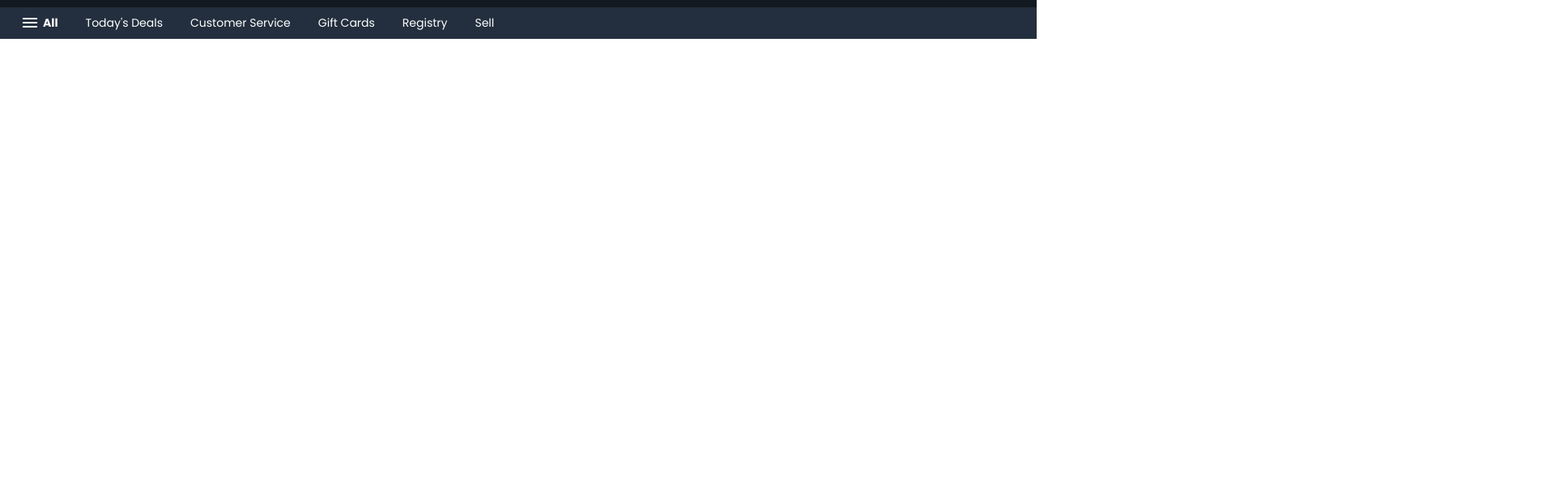
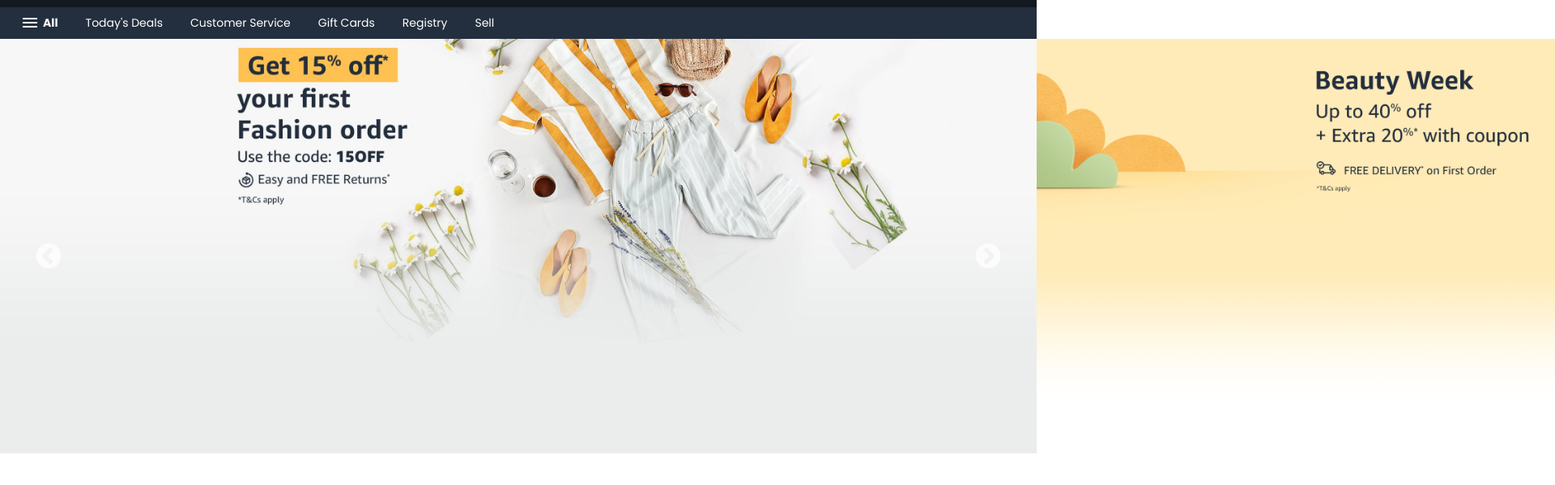
Before and after one commit to sudhanshugautam2911/amazon-clone, a React (Create React App) app: page / in a window 1280 px wide. Shown: the part 53-652 px from the top of the page at 81% size, 1920 px wide, since content can reach past the window. Built offline with nearby package versions, Linux system fonts and the light colour scheme.

Commit message:
ADD: Slick slider -__-

```diff
--- a/package.json
+++ b/package.json
@@ -14,6 +14,9 @@
     "react": "^18.2.0",
     "react-dom": "^18.2.0",
     "react-scripts": "5.0.1",
+    "react-slick": "^0.29.0",
+    "slick-carousel": "^1.8.1",
+    "styled-components": "^5.3.6",
     "web-vitals": "^2.1.4"
   },
   "scripts": {
--- a/src/App.js
+++ b/src/App.js
@@ -1,10 +1,12 @@
 import React from "react";
 import Header from "./components/Header/Header";
+import Banner from "./components/Home/Banner";
 
 function App() {
   return (
     <div className="font-bodyFont">
       <Header/>
+      <Banner/>
     </div>
   );
 }
--- a/src/assets/index.js
+++ b/src/assets/index.js
@@ -1,6 +1,6 @@
 import logo from "./logo.png";
-import bannerImgOne from "./banner/bannerImgTwo.jpg";
-import bannerImgTwo from "./banner/bannerImgOne.jpg";
+import bannerImgOne from "./banner/bannerImgOne.jpg";
+import bannerImgTwo from "./banner/bannerImgTwo.jpg";
 import bannerImgThree from "./banner/bannerImgThree.jpg";
 import bannerImgFour from "./banner/bannerImgFour.jpg";
 import bannerImgFive from "./banner/bannerImgFive.jpg";
--- a/src/components/Header/HeaderBottom.js
+++ b/src/components/Header/HeaderBottom.js
@@ -35,7 +35,7 @@ const HeaderBottom = () => {
                             {/* using framer motion tool for the side navbar transition */}
                             <motion.div ref={ref} initial={{ x: -500, opacity: 0 }} animate={{ x: 0, opacity: 1 }} transition={{ duration: 0.5 }} className='w-full h-full relative'>
                                 <div className='w-[350px] h-full overflow-y-scroll bg-white border border-black'>
-                                    <div className='w-full bg-amazon_light text-white py-2 px-6 flex items-center gap-4 font-titleFont font-bold tracking-wide text-lg ' ><AccountCircleIcon />
+                                    <div className='w-full bg-amazon_light text-white py-3 px-6 flex items-center gap-4 font-titleFont font-bold tracking-wide text-lg ' ><AccountCircleIcon />
                                         Hello, Sign In
                                     </div>
 
--- /dev/null
+++ b/src/components/Home/Banner.js
@@ -0,0 +1,96 @@
+import React from 'react'
+import Slider from "react-slick";
+// import "./styles.css"
+import styled from 'styled-components';
+import {
+    bannerImgOne,
+    bannerImgTwo,
+    bannerImgThree,
+    bannerImgFour,
+    bannerImgFive,
+
+} from "../../assets/index";
+
+const Banner = () => {
+
+    let settings = {
+        dots: true,
+        infinite: true,
+        speed: 500,
+        slidesToShow: 1,
+        slidesToScroll: 1,
+        autoplay: true,
+        swipeToSlide: true,
+
+
+    };
+
+    return (
+        <div>
+            <Carousel {...settings}>
+                <Wrap >
+                    <img className='ban' src={bannerImgOne} alt="banner" />
+                </Wrap>
+                <Wrap>
+                    <img src={bannerImgTwo} alt="banner" />
+                </Wrap>
+                <Wrap>
+                    <img src={bannerImgThree} alt="banner" />
+                </Wrap>
+                <Wrap>
+                    <img src={bannerImgFour} alt="banner" />
+                </Wrap>
+                <Wrap>
+                    <img src={bannerImgFive} alt="banner" />
+                </Wrap>
+            </Carousel>
+
+        </div>
+    )
+}
+
+export default Banner
+
+const Carousel = styled(Slider)`
+
+/* complete div of slider  */
+
+    /* margin-top: 20px; */
+
+    /* slider Next Button at the bottom*/
+    ul li button {
+        &:before {
+            font-size:10px;
+            color: white;
+            /* color: rgb(150, 158,171); */
+        }
+    }
+
+    li.slick-active button::before {
+        color: white;
+    }
+
+    .slick-list {
+        overflow: visible;
+    }
+    .slick-prev {
+        left:50px;
+        transform:scale(1.8);
+    }
+    .slick-next {
+        right: 50px;
+        transform:scale(1.8)
+    }
+
+    button {
+        z-index: 1;
+    }
+
+`
+const Wrap = styled.div`
+
+/* img inside the slider */
+    cursor: pointer;
+
+
+`
--- /dev/null
+++ b/src/components/Home/styles.css
@@ -0,0 +1,10 @@
+
+
+
+li.slick-active button::before {
+    color: rgb(189, 0, 0);
+}
+ul li button {
+    font-size:10px;
+    color: rgb(150, 158,171);
+}
--- a/src/index.js
+++ b/src/index.js
@@ -1,5 +1,7 @@
 import React from 'react';
 import ReactDOM from 'react-dom/client';
+import "slick-carousel/slick/slick.css";
+import "slick-carousel/slick/slick-theme.css";
 import './index.css'
 import App from './App';
 
```
Also changed, not shown: 1 other file (tests, documents, lock files or other folders).
